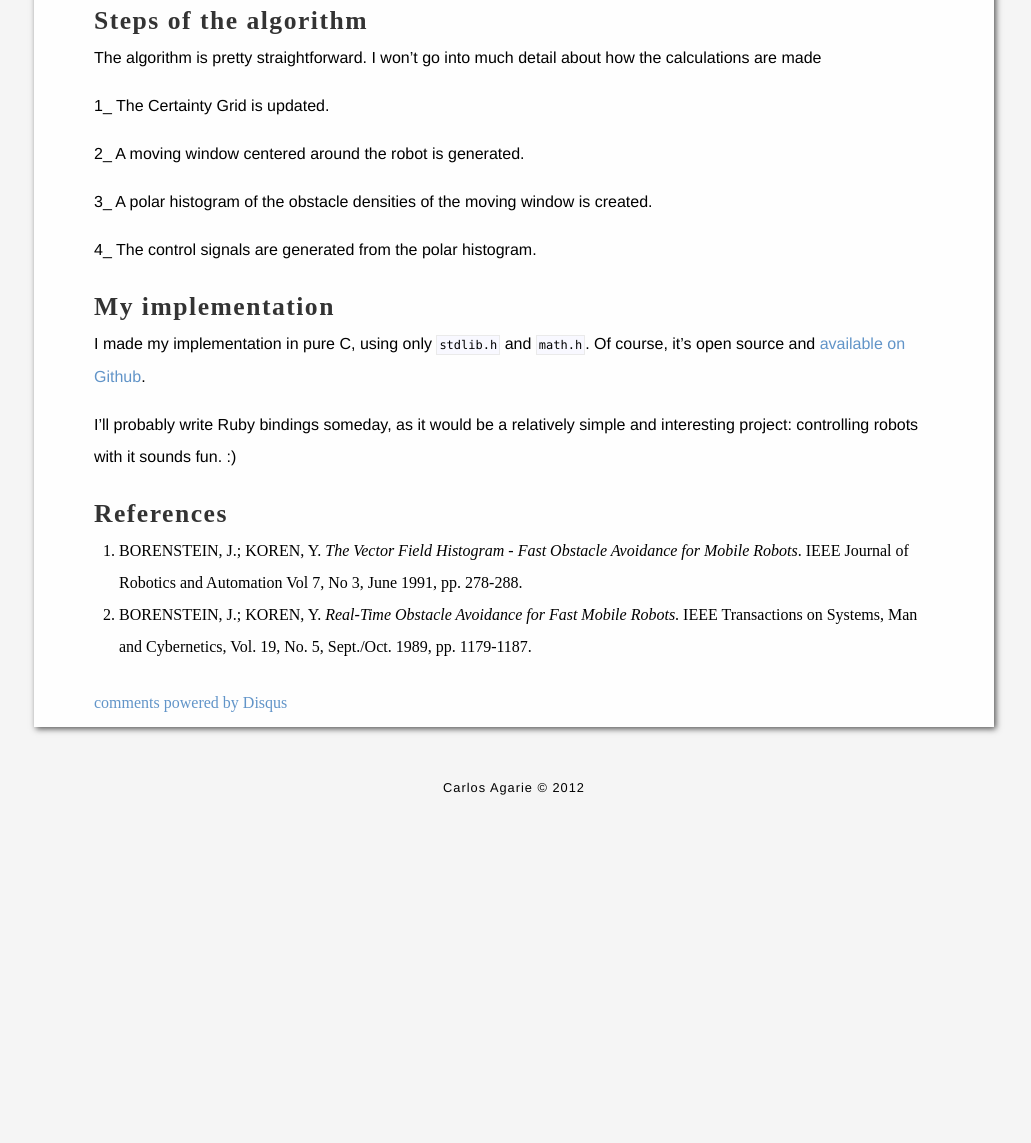
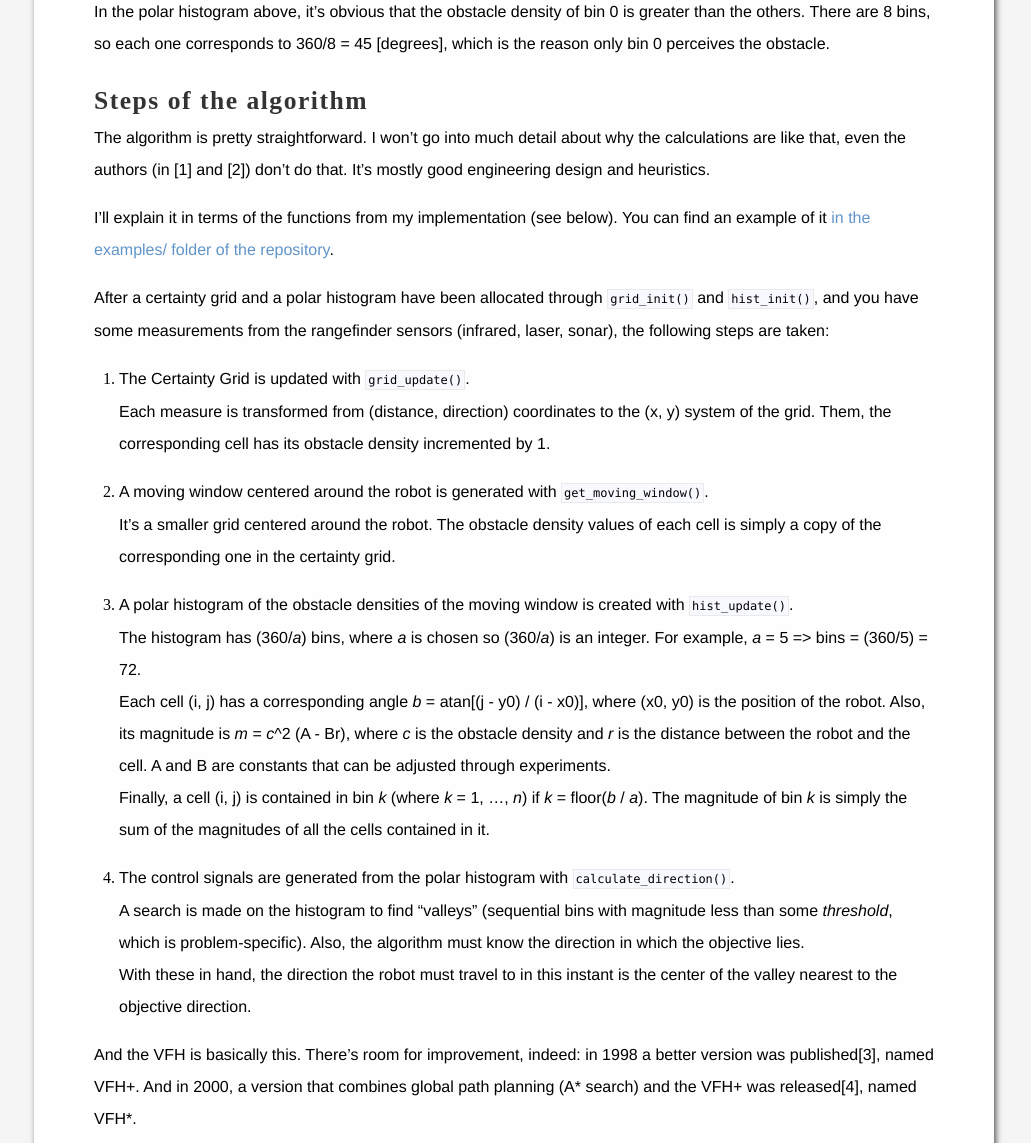
Before and after one commit to tim-kos/so-zetta-slow, a Jekyll site: the page built from _posts/2012-11-02-the-vector-field-histogram-algorithm.md, in a window 1280 px wide and 1400 px high, scrolled down 2070 px. Shown: the part 257-1400 px from the top of the window, without its empty margins (126-1157 px from the left). Built offline with Jekyll 4.4.1, drawn with Linux system fonts in a browser that asks for light colours; Markdown is read by kramdown in place of the engine named in the settings; comment, search, counter and statistics services are not loaded; before the commit the page ends 3147 px from its top, so only the background shows below that; some of the changed text lies outside the part shown.

Commit message:
Finished the post about VFH.

```diff
--- a/_posts/2012-11-02-the-vector-field-histogram-algorithm.md
+++ b/_posts/2012-11-02-the-vector-field-histogram-algorithm.md
@@ -34,21 +34,38 @@ In my (very ugly) drawing, you can see what the grid looks like. The robot is th
 
 ![Polar histogram corresponding to the certainty grid][polar_histogram]
 
+In the polar histogram above, it's obvious that the obstacle density of bin 0 is greater than the others. There are 8 bins, so each one corresponds to 360/8 = 45 [degrees], which is the reason only bin 0 perceives the obstacle.
+
 ## Steps of the algorithm
 
-The algorithm is pretty straightforward. I won't go into much detail about how the calculations are made
+The algorithm is pretty straightforward. I won't go into much detail about why the calculations are like that, even the authors (in [1] and [2]) don't do that. It's mostly good engineering design and heuristics.
 
-1_ The Certainty Grid is updated.
+I'll explain it in terms of the functions from my implementation (see below). You can find an example of it [in the examples/ folder of the repository](https://github.com/agarie/vector-field-histogram/blob/master/examples/no-velocity.c).
 
-2_ A moving window centered around the robot is generated.
+After a certainty grid and a polar histogram have been allocated through `grid_init()` and `hist_init()`, and you have some measurements from the rangefinder sensors (infrared, laser, sonar), the following steps are taken:
 
-3_ A polar histogram of the obstacle densities of the moving window is created.
+1. The Certainty Grid is updated with `grid_update()`.
+Each measure is transformed from (distance, direction) coordinates to the (x, y) system of the grid. Them, the corresponding cell has its obstacle density incremented by 1.
 
-4_ The control signals are generated from the polar histogram.
+2. A moving window centered around the robot is generated with `get_moving_window()`.
+It's a smaller grid centered around the robot. The obstacle density values of each cell is simply a copy of the corresponding one in the certainty grid.
+
+3. A polar histogram of the obstacle densities of the moving window is created with `hist_update()`.
+The histogram has (360/_a_) bins, where _a_ is chosen so (360/_a_) is an integer. For example, _a_ = 5 => bins = (360/5) = 72.
+Each cell (i, j) has a corresponding angle _b_ = atan[(j - y0) / (i - x0)], where (x0, y0) is the position of the robot. Also, its magnitude is _m_ = _c_^2 (A - Br), where _c_ is the obstacle density and _r_ is the distance between the robot and the cell. A and B are constants that can be adjusted through experiments.
+Finally, a cell (i, j) is contained in bin _k_ (where _k_ = 1, ..., _n_) if _k_ = floor(_b_ / _a_). The magnitude of bin _k_ is simply the sum of the magnitudes of all the cells contained in it.
+
+4. The control signals are generated from the polar histogram with `calculate_direction()`.
+A search is made on the histogram to find "valleys" (sequential bins with magnitude less than some _threshold_, which is problem-specific). Also, the algorithm must know the direction in which the objective lies.
+With these in hand, the direction the robot must travel to in this instant is the center of the valley nearest to the objective direction.
+
+And the VFH is basically this. There's room for improvement, indeed: in 1998 a better version was published[3], named VFH+. And in 2000, a version that combines global path planning (A* search) and the VFH+ was released[4], named VFH*.
 
 ## My implementation
 
-I made my implementation in pure C, using only `stdlib.h` and `math.h`. Of course,  it's open source and [available on Github](https://github.com/agarie/vector-field-histogram).
+I made my implementation in pure C, using only `stdlib.h` and `math.h`. Of course,  it's open source and [available on Github](https://github.com/agarie/vector-field-histogram). Any tip of how to improve the API, the documentation, the code, etc is welcome!
+
+There are some things that I didn't do (yet): the smoothing function for the histogram, which I haven't even talked about here, some form of automatically calculating constants A and B and the finished implementation of the moving window.
 
 I'll probably write Ruby bindings someday, as it would be a relatively simple and interesting project: controlling robots with it sounds fun. :)
 
@@ -56,6 +73,8 @@ I'll probably write Ruby bindings someday, as it would be a relatively simple an
 
 1. BORENSTEIN, J.; KOREN, Y. _The Vector Field Histogram - Fast Obstacle Avoidance for Mobile Robots_. IEEE Journal of Robotics and Automation Vol 7, No 3, June 1991, pp. 278-288.
 2. BORENSTEIN, J.; KOREN, Y. _Real-Time Obstacle Avoidance for Fast Mobile Robots_. IEEE Transactions on Systems, Man and Cybernetics, Vol. 19, No. 5, Sept./Oct. 1989, pp. 1179-1187.
+3. ULRICH, I.; BORENSTEIN, J. _VFH+: Reliable Obstacle Avoidance for Fast Mobile Robots_. IEEE International Conference on Robotics and Automation. May 1998, pp. 1572-1577.
+4. ULRICH, I.; BORENSTEIN, J. _VFH*: Local Obstacle Avoidance with Look-Ahead Verification_. IEEE International Conference on Robotics and Automation. April 2000, pp. 2505-2511.
 
 [robot_rangefinders]: http://i4.photobucket.com/albums/y108/SirAuronz/FF1FF099-2F5F-4B90-B599-E4670938D8EB-5009-000004A83641DB10.jpg
 [certainty_grid]: http://i4.photobucket.com/albums/y108/SirAuronz/7C61B6F1-7E58-4C5D-A7CD-38081915C40D-5009-000004A8343F00AF.jpg
```
